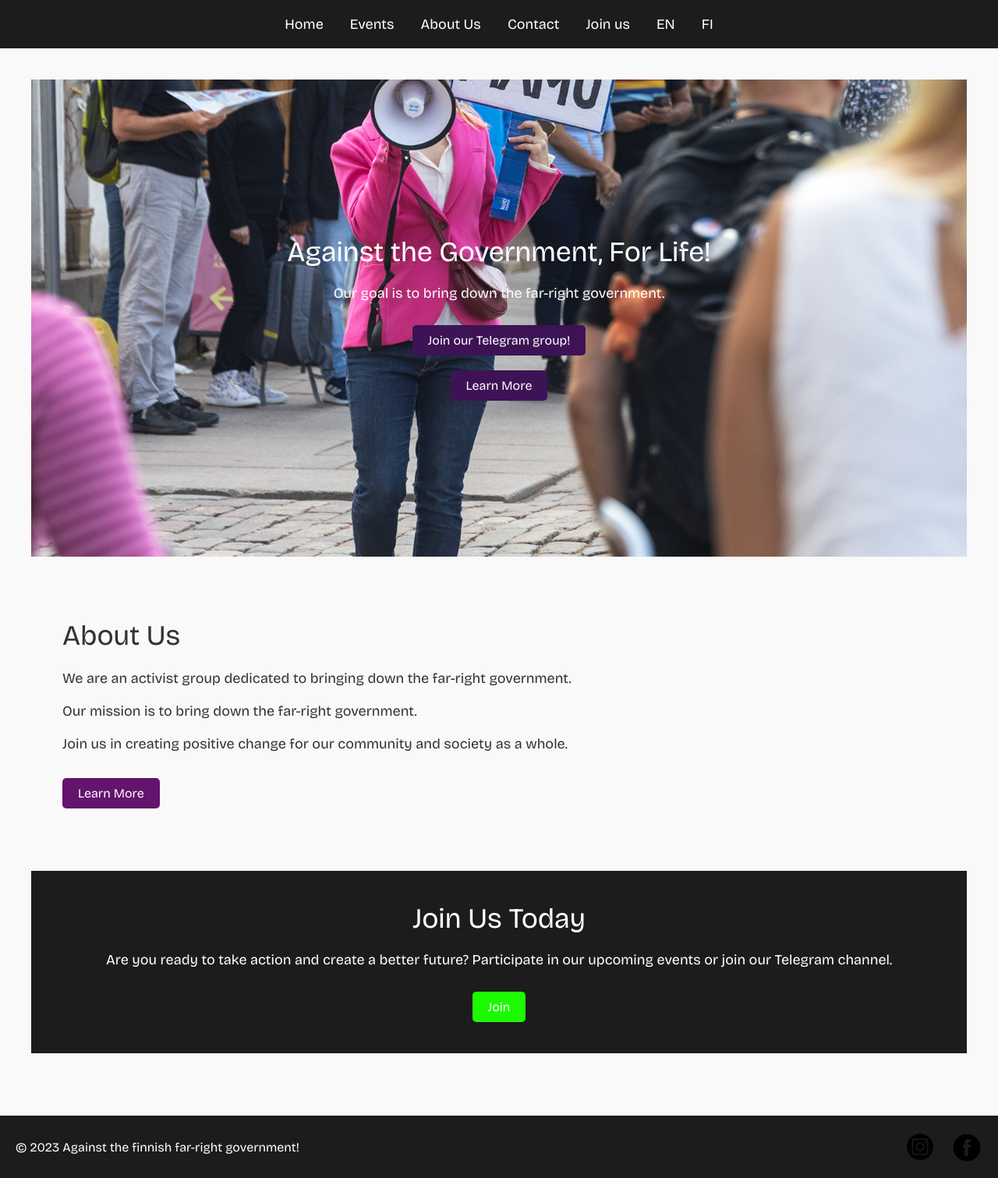
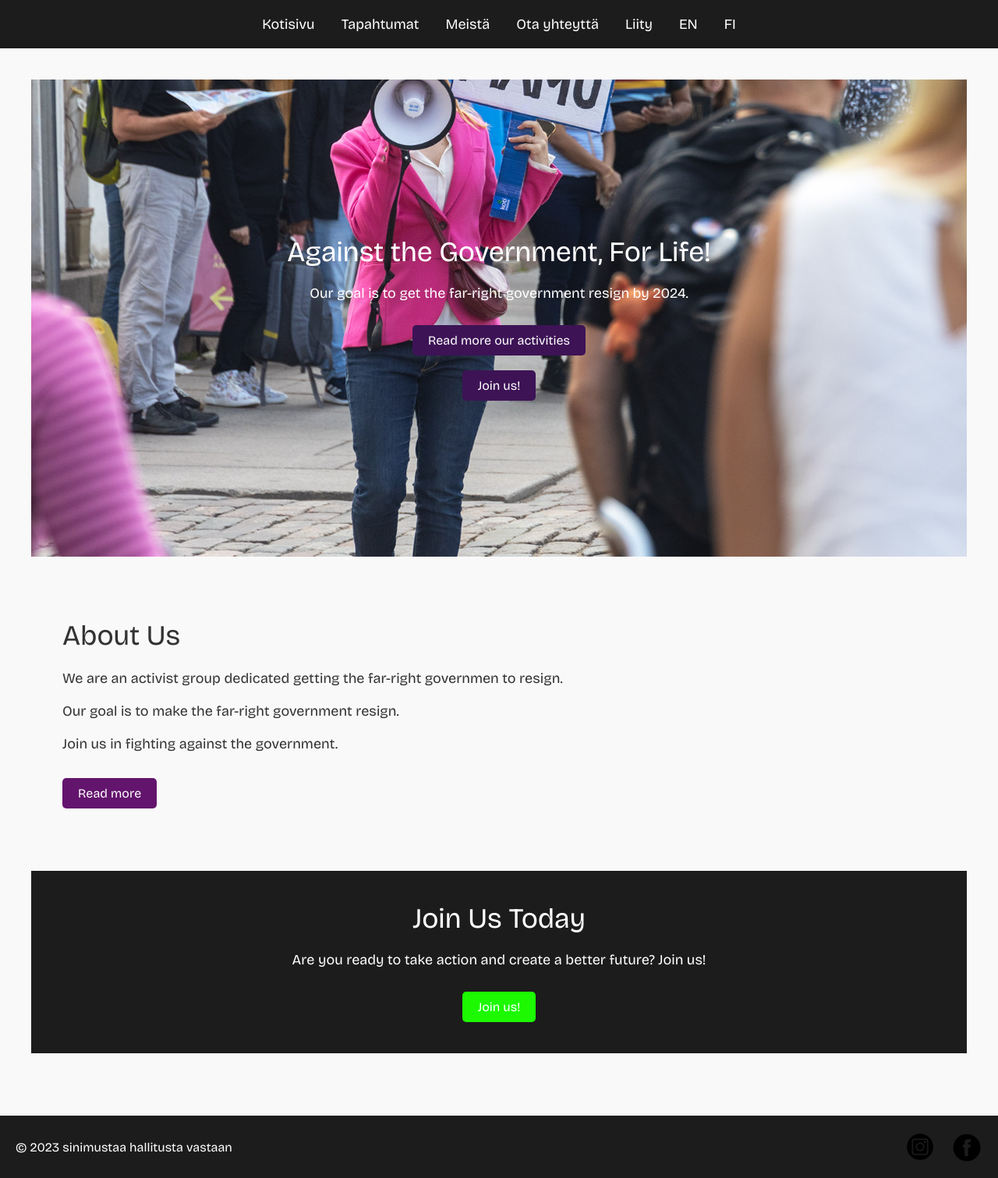
Before and after one commit to botsarefuture/smhv_website, a Flask app: page /en/ in a window 1280 px wide. Shown: the whole page at 78% size. Run offline with Flask 3, Linux system fonts and the light colour scheme; some web fonts are replaced.

Commit message:
Added things

```diff
--- a/app.py
+++ b/app.py
@@ -1,7 +1,6 @@
 from datetime import datetime
 
 from flask import Flask, redirect, render_template, request
-from ipinfo import getHandler
 from pymongo import MongoClient
 
 config = {"mongodb": {"uri": 'mongodb://95.217.186.200:27017/', 'username': "", 'password': ""}}
--- a/templates/en/index.html
+++ b/templates/en/index.html
@@ -1,29 +1,32 @@
-{% extends 'base_en.html' %}
+{% extends 'base_fi.html' %}
 
 {% block content %}
     <section class="hero">
         <div class="hero-content">
             <h2>Against the Government, For Life!</h2>
-            <p>Our goal is to bring down the far-right government.</p>
-            <a href="https://t.me/+OpSHLCqznS5hMThk" class="cta-button">Join our Telegram group!</a>
+            <p>Our goal is to get the far-right government resign by 2024.</p>
+            <a href="{{ url_for('about') }}" class="cta-button">Read more our activities</a>
+
 
             <br><br>
 
-            <a href="{{ url_for('about') }}" class="cta-button">Learn More</a>
+            <a href="{{ url_for('join') }}" class="cta-button">Join us!</a>
+
+
         </div>
     </section>
     <section class="about-us">
         <h2>About Us</h2>
         <div class="about-content">
-            <p>We are an activist group dedicated to bringing down the far-right government.</p>
-            <p>Our mission is to bring down the far-right government.</p>
-            <p>Join us in creating positive change for our community and society as a whole.</p>
+            <p>We are an activist group dedicated getting the far-right governmen to resign.</p>
+            <p>Our goal is to make the far-right government resign.</p>
+            <p>Join us in fighting against the government.</p>
         </div>
-        <a href="{{ url_for('about') }}" class="cta-button">Learn More</a>
+        <a href="{{ url_for('about') }}" class="cta-button">Read more</a>
     </section>
     <section class="join-us">
         <h2>Join Us Today</h2>
-        <p>Are you ready to take action and create a better future? Participate in our upcoming events or join our Telegram channel.</p>
-        <a href="{{ url_for('contact') }}" class="cta-button">Join</a>
+        <p>Are you ready to take action and create a better future? Join us!</p>
+        <a href="{{ url_for('join') }}" class="cta-button">Join us!</a>
     </section>
 {% endblock %}
```
